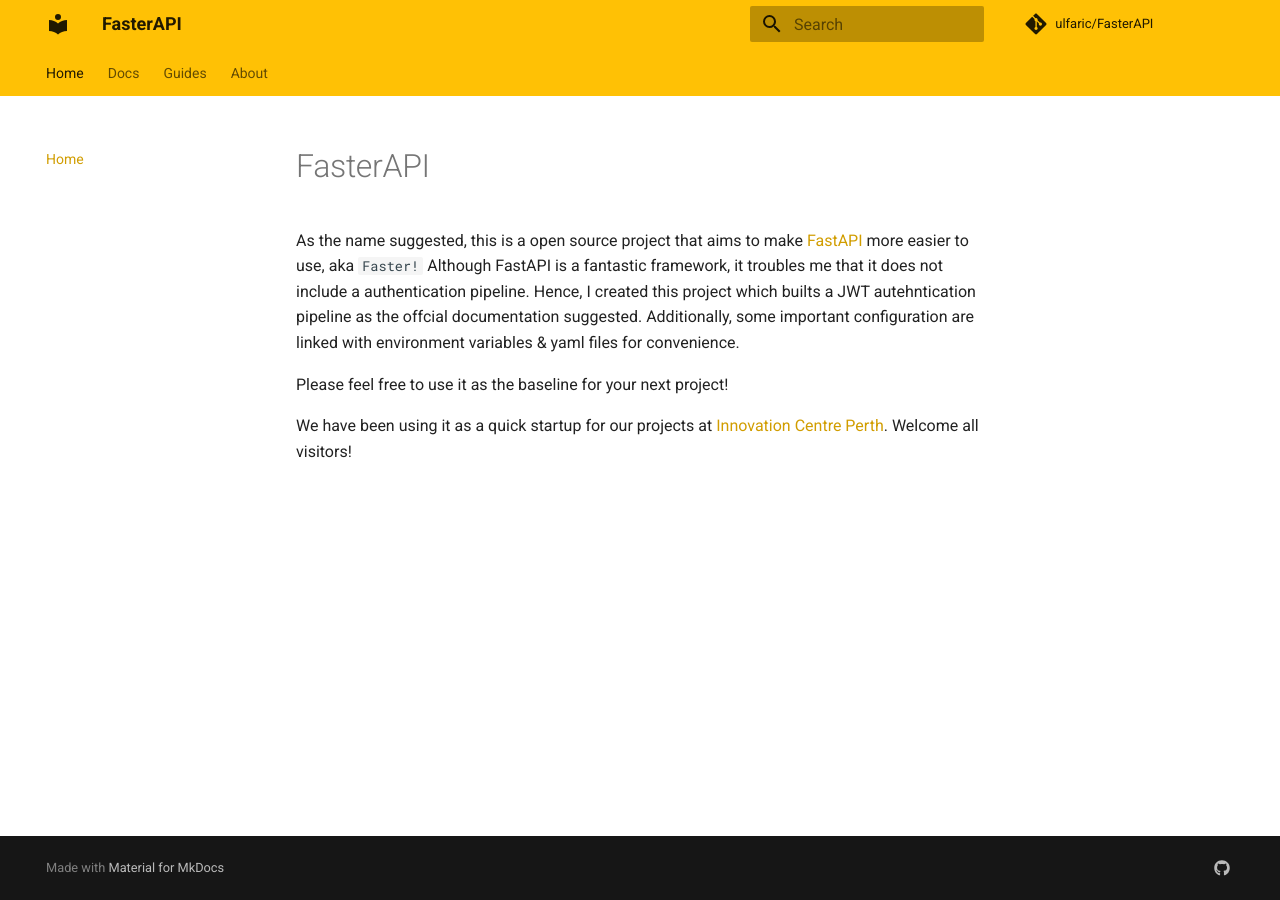
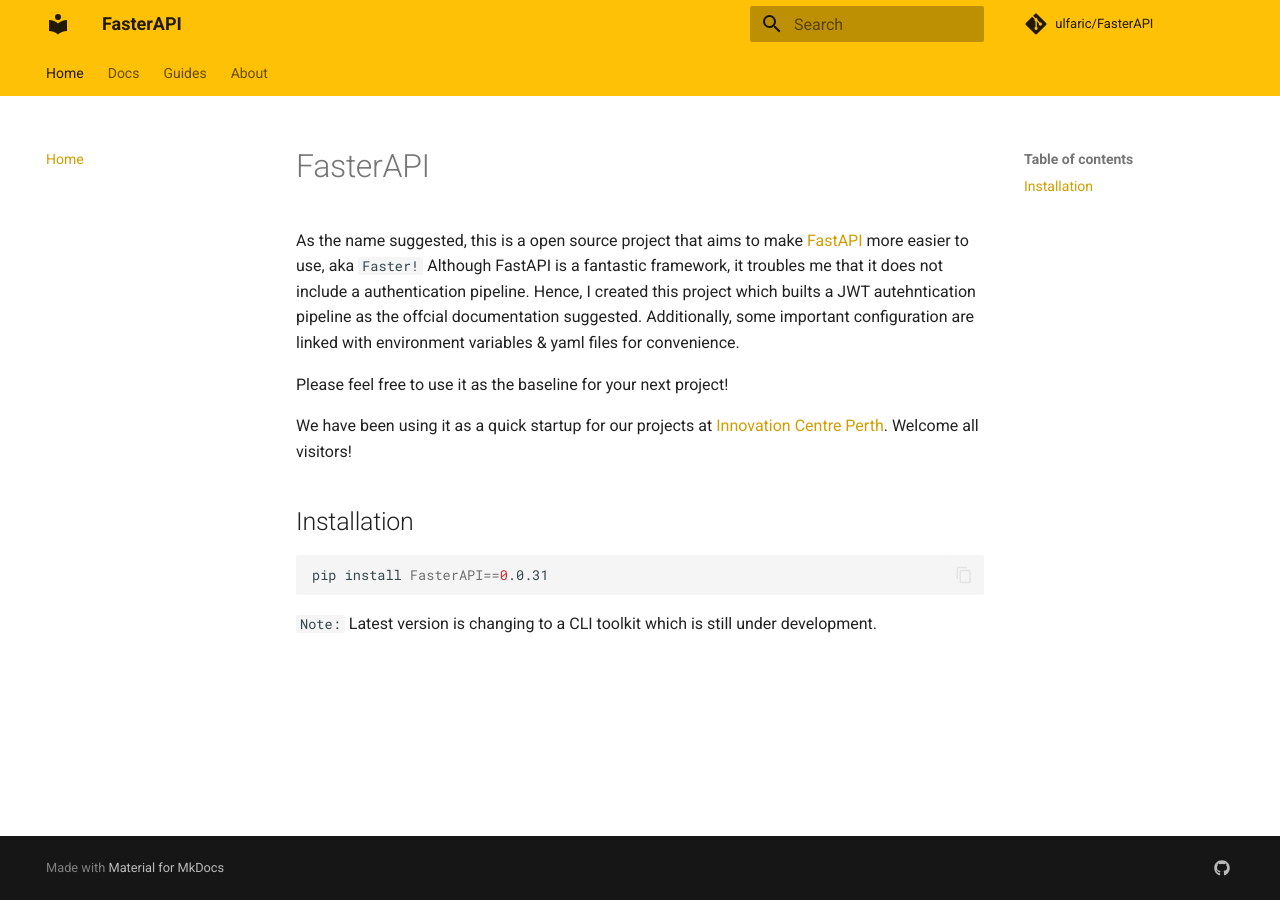
Before and after one commit to ulfaric/FasterAPI, an MkDocs documentation site: the page built from docs/index.md, in a window 1280 px wide. Built offline with MkDocs 1.6.1 and Material for MkDocs 9.7.7, drawn with Linux system fonts in a browser that asks for light colours; comment, search, counter and statistics services are not loaded.

Commit message:
update index

````diff
--- a/docs/index.md
+++ b/docs/index.md
@@ -5,3 +5,11 @@
 Please feel free to use it as the baseline for your next project!
 
 We have been using it as a quick startup for our projects at [Innovation Centre Perth](https://www.icentralau.com.au/perth/). Welcome all visitors!
+
+## Installation
+
+```bash
+pip install FasterAPI==0.0.31
+```
+
+`Note:` Latest version is changing to a CLI toolkit which is still under development.
````
